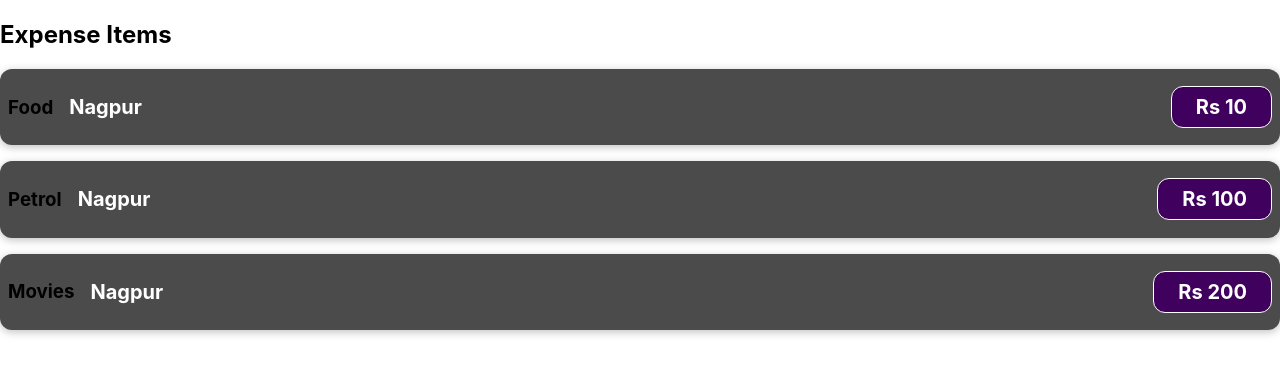
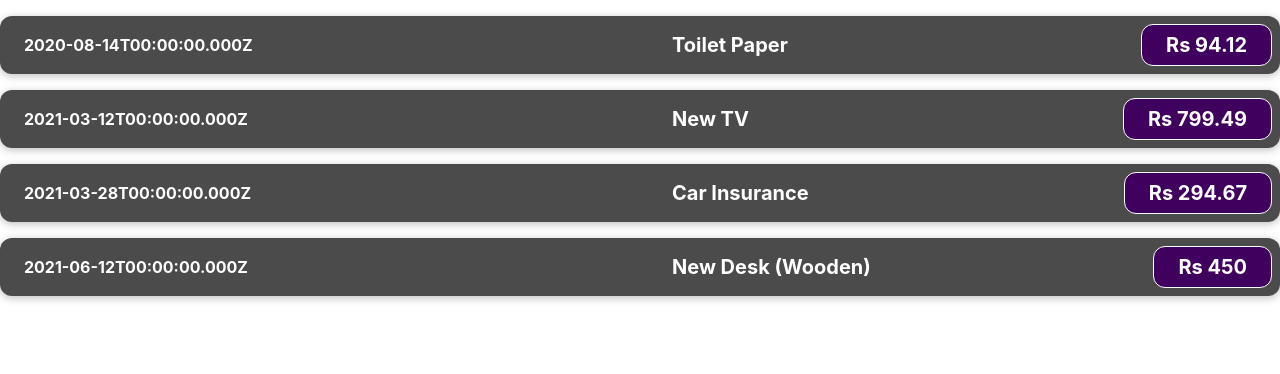
Before and after one commit to pkirme/firstGitProject, a React (Create React App) app in the folder react-project/: page / in a window 1280 px wide. Shown: the top 374 px of the page. Built offline with nearby package versions, Linux system fonts and the light colour scheme.

Commit message:
Passing data as parameter props and applying loop to show multiple data on screen.

```diff
--- a/react-project/src/App.js
+++ b/react-project/src/App.js
@@ -1,8 +1,45 @@
-import ExpenceItem from './components/ExpenceItem';
+import ExpenceItem from "./components/ExpenceItem";
 function App() {
+  const expenses = [
+    {
+      id: "e1",
+      title: "Toilet Paper",
+      amount: 94.12,
+      date: new Date(2020, 7, 14),
+      LocationOfExpenditure: "Nagpur",
+    },
+    {
+      id: "e2",
+      title: "New TV",
+      amount: 799.49,
+      date: new Date(2021, 2, 12),
+      LocationOfExpenditure: "Pune",
+    },
+    {
+      id: "e3",
+      title: "Car Insurance",
+      amount: 294.67,
+      date: new Date(2021, 2, 28),
+      LocationOfExpenditure: "Wardha",
+    },
+    {
+      id: "e4",
+      title: "New Desk (Wooden)",
+      amount: 450,
+      date: new Date(2021, 5, 12),
+      LocationOfExpenditure: "Nagar",
+    },
+  ];
   return (
     <div>
-      <ExpenceItem></ExpenceItem>
+      {expenses.map((expence) => (
+        <ExpenceItem
+          title={expence.title}
+          amount={expence.amount}
+          date={expence.date}
+          LocationOfExpenditure={expence.LocationOfExpenditure}
+        ></ExpenceItem>
+      ))}
     </div>
   );
 }
--- a/react-project/src/components/ExpenceItem.js
+++ b/react-project/src/components/ExpenceItem.js
@@ -1,39 +1,12 @@
 import "./ExpenceItem.css";
-function ExpenceItem() {
-  const LocationOfExpenditure = "Nagpur";
+function ExpenceItem(props) {
   return (
-    <div>
-      <div>
-        <h2>Expense Items</h2>
-      </div>
-      <div className="expense-item">
-        <div>
-          <h3>Food</h3>
-        </div>
-        <div className="expense-item__description">
-          <h2>{LocationOfExpenditure}</h2>
-          <div className="expense-item__price">Rs 10</div>
-        </div>
-      </div>
-
-      <div className="expense-item">
-        <div>
-          <h3>Petrol</h3>
-        </div>
-        <div className="expense-item__description">
-          <h2>{LocationOfExpenditure}</h2>
-          <div className="expense-item__price">Rs 100</div>
-        </div>
-      </div>
-
-      <div className="expense-item">
-        <div>
-          <h3>Movies</h3>
-        </div>
-        <div className="expense-item__description">
-          <h2>{LocationOfExpenditure}</h2>
-          <div className="expense-item__price">Rs 200</div>
-        </div>
+    <div className="expense-item">
+      <h2>{props.date.toISOString()}</h2>
+      <div className="expense-item__description">
+        <h2>{props.title}</h2>
+        <h2>{props.locationOfExpenditure}</h2>
+        <div className="expense-item__price">Rs {props.amount}</div>
       </div>
     </div>
   );
```
